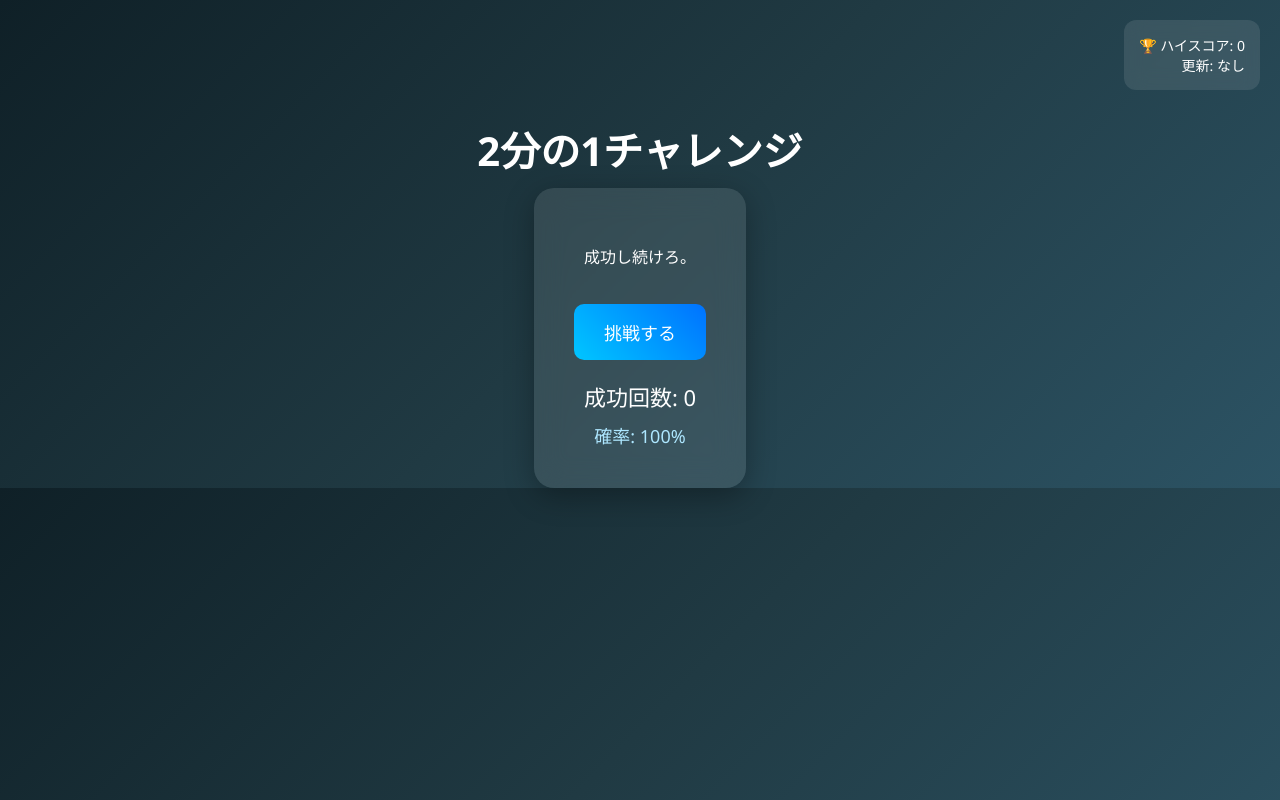
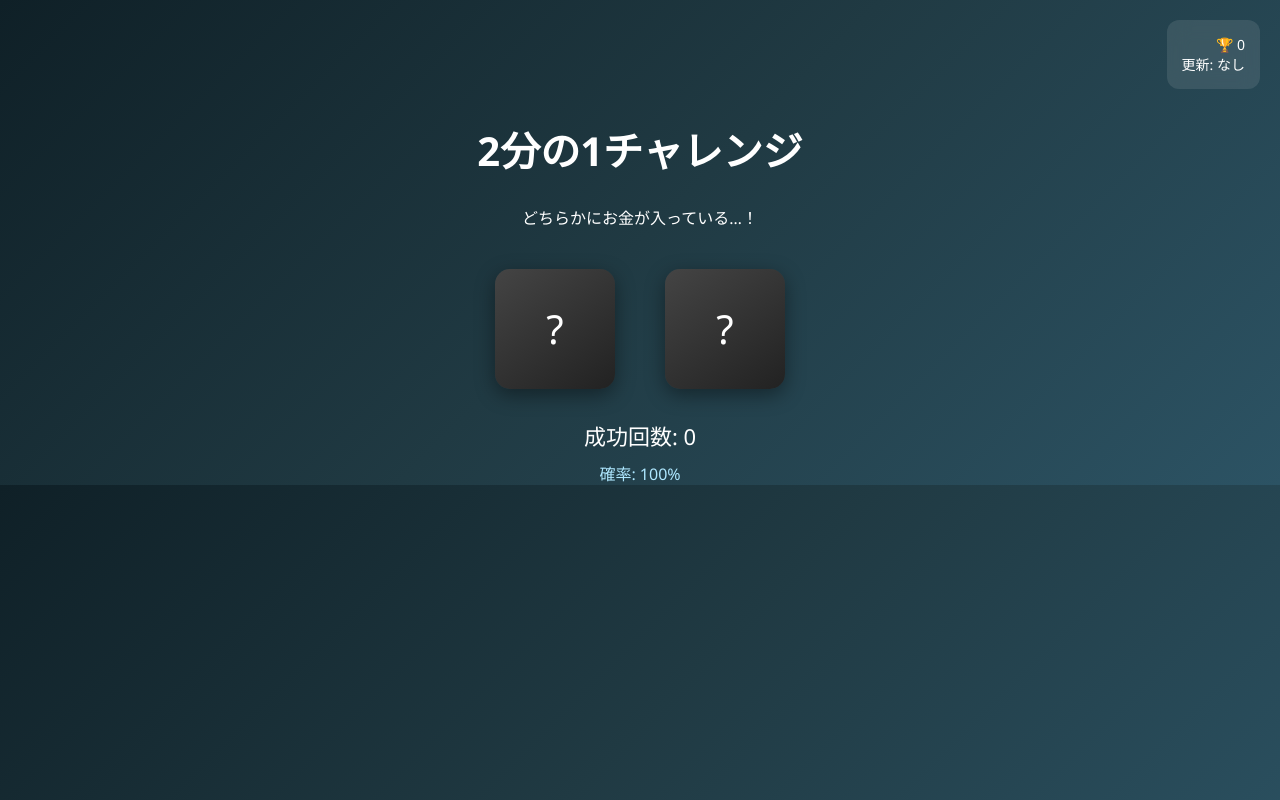
Before and after one commit to maccy000/game.com, a plain HTML site: page index.html in a window 1280 px wide. Drawn offline with Linux system fonts and the light colour scheme.

Commit message:
Update index.html

```diff
--- a/index.html
+++ b/index.html
@@ -13,7 +13,7 @@ body {
   text-align: center;
 }
 
-/* 右上ハイスコア */
+/* ハイスコア */
 #highScoreBox {
   position: absolute;
   top: 20px;
@@ -26,50 +26,59 @@ body {
   font-size: 14px;
 }
 
+/* メイン */
 .container {
   margin-top: 120px;
 }
 
 h1 {
   font-size: 40px;
-  margin-bottom: 10px;
 }
 
-.card {
-  background: rgba(255,255,255,0.1);
-  padding: 40px;
-  border-radius: 20px;
-  display: inline-block;
-  backdrop-filter: blur(15px);
-  box-shadow: 0 8px 30px rgba(0,0,0,0.3);
+.box-area {
+  display: flex;
+  justify-content: center;
+  gap: 50px;
+  margin-top: 40px;
 }
 
-button {
-  margin-top: 20px;
-  padding: 15px 30px;
-  font-size: 18px;
-  border: none;
-  border-radius: 10px;
-  background: #00c6ff;
-  background: linear-gradient(45deg, #00c6ff, #0072ff);
-  color: white;
+/* 箱 */
+.box {
+  width: 120px;
+  height: 120px;
+  background: linear-gradient(145deg, #444, #222);
+  border-radius: 15px;
+  display: flex;
+  align-items: center;
+  justify-content: center;
+  font-size: 40px;
   cursor: pointer;
-  transition: 0.2s;
+  transition: 0.3s;
+  box-shadow: 0 6px 20px rgba(0,0,0,0.4);
 }
 
-button:hover {
-  transform: scale(1.05);
+.box:hover {
+  transform: scale(1.1);
 }
 
+/* 結果表示 */
 .result {
-  margin-top: 20px;
+  margin-top: 30px;
   font-size: 22px;
 }
 
 .prob {
   margin-top: 10px;
-  font-size: 18px;
   color: #aee7ff;
+}
+
+/* エフェクト */
+.success {
+  background: linear-gradient(145deg, gold, orange);
+}
+
+.fail {
+  background: linear-gradient(145deg, #ff4e50, #8b0000);
 }
 </style>
 
@@ -77,59 +86,72 @@ button:hover {
 <body>
 
 <div id="highScoreBox">
-  <div>🏆 ハイスコア: <span id="highScore">0</span></div>
-  <div>更新: <span id="updateTime">なし</span></div>
+  🏆 <span id="highScore">0</span><br>
+  更新: <span id="updateTime">なし</span>
 </div>
 
 <div class="container">
   <h1>2分の1チャレンジ</h1>
+  <p>どちらかにお金が入っている…！</p>
 
-  <div class="card">
-    <p>成功し続けろ。</p>
+  <div class="box-area">
+    <div class="box" onclick="chooseBox(0)">?</div>
+    <div class="box" onclick="chooseBox(1)">?</div>
+  </div>
 
-    <button id="btn" onclick="playGame()">挑戦する</button>
-
-    <div class="result" id="result">成功回数: 0</div>
-    <div class="prob" id="probability">確率: 100%</div>
-  </div>
+  <div class="result" id="result">成功回数: 0</div>
+  <div class="prob" id="probability">確率: 100%</div>
 </div>
 
 <script>
 let successCount = 0;
 let gameOver = false;
 
-// ロード時にハイスコア読み込み
+// ハイスコア読み込み
 window.onload = function() {
-  let savedScore = localStorage.getItem("highScore");
-  let savedTime = localStorage.getItem("highScoreTime");
+  let s = localStorage.getItem("highScore");
+  let t = localStorage.getItem("highScoreTime");
 
-  if (savedScore) {
-    document.getElementById("highScore").textContent = savedScore;
-    document.getElementById("updateTime").textContent = savedTime;
+  if (s) {
+    document.getElementById("highScore").textContent = s;
+    document.getElementById("updateTime").textContent = t;
   }
 };
 
-function playGame() {
+function chooseBox(choice) {
   if (gameOver) {
-    successCount = 0;
-    gameOver = false;
-    document.getElementById("btn").textContent = "挑戦する";
-    updateDisplay();
+    resetGame();
     return;
   }
 
-  if (Math.random() < 0.5) {
+  let correct = Math.random() < 0.5 ? 0 : 1;
+  let boxes = document.querySelectorAll(".box");
+
+  // 全リセット
+  boxes.forEach(b => {
+    b.classList.remove("success", "fail");
+    b.textContent = "?";
+  });
+
+  if (choice === correct) {
+    // 成功
     successCount++;
-    updateDisplay();
+    boxes[choice].classList.add("success");
+    boxes[choice].textContent = "💰";
   } else {
+    // 失敗
     gameOver = true;
-    document.getElementById("btn").textContent = "もう一度";
-    updateDisplay(true);
+    boxes[choice].classList.add("fail");
+    boxes[choice].textContent = "❌";
+    boxes[correct].classList.add("success");
+    boxes[correct].textContent = "💰";
     checkHighScore();
   }
+
+  updateDisplay();
 }
 
-function updateDisplay(isGameOver = false) {
+function updateDisplay() {
   document.getElementById("result").textContent =
     "成功回数: " + successCount;
 
@@ -139,30 +161,35 @@ function updateDisplay(isGameOver = false) {
   document.getElementById("probability").textContent =
     "ここまで成功する確率: " + percent + "%";
 
-  if (isGameOver) {
-    document.getElementById("result").textContent += "（ゲームオーバー）";
+  if (gameOver) {
+    document.getElementById("result").textContent += "（ゲームオーバー：クリックでリスタート）";
   }
 }
 
-// ハイスコア更新
+// リセット
+function resetGame() {
+  successCount = 0;
+  gameOver = false;
+  document.querySelectorAll(".box").forEach(b => {
+    b.classList.remove("success", "fail");
+    b.textContent = "?";
+  });
+  updateDisplay();
+}
+
+// ハイスコア
 function checkHighScore() {
-  let highScore = localStorage.getItem("highScore") || 0;
+  let high = localStorage.getItem("highScore") || 0;
 
-  if (successCount > highScore) {
+  if (successCount > high) {
     let now = new Date();
-    let timeString =
-      now.getFullYear() + "/" +
-      (now.getMonth()+1) + "/" +
-      now.getDate() + " " +
-      now.getHours() + ":" +
-      now.getMinutes() + ":" +
-      now.getSeconds();
+    let t = now.toLocaleString();
 
     localStorage.setItem("highScore", successCount);
-    localStorage.setItem("highScoreTime", timeString);
+    localStorage.setItem("highScoreTime", t);
 
     document.getElementById("highScore").textContent = successCount;
-    document.getElementById("updateTime").textContent = timeString;
+    document.getElementById("updateTime").textContent = t;
   }
 }
 </script>
```
